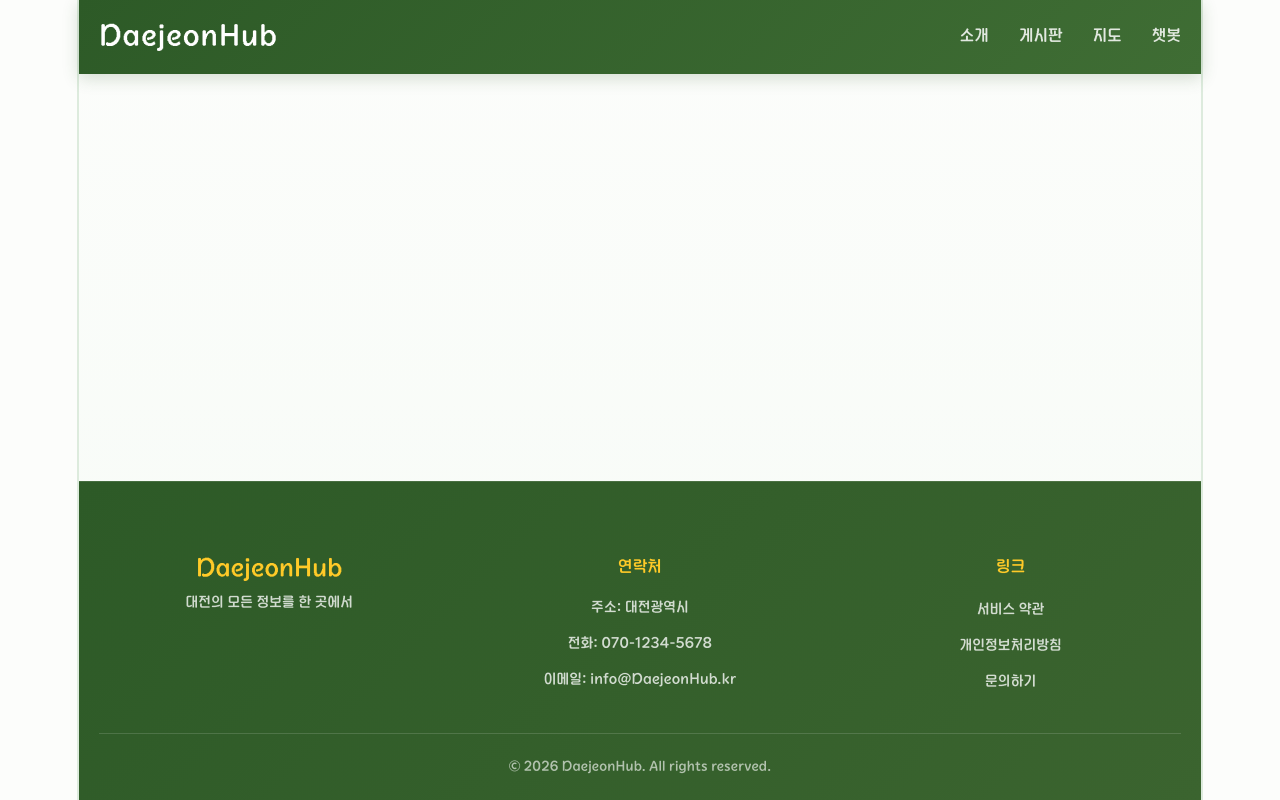
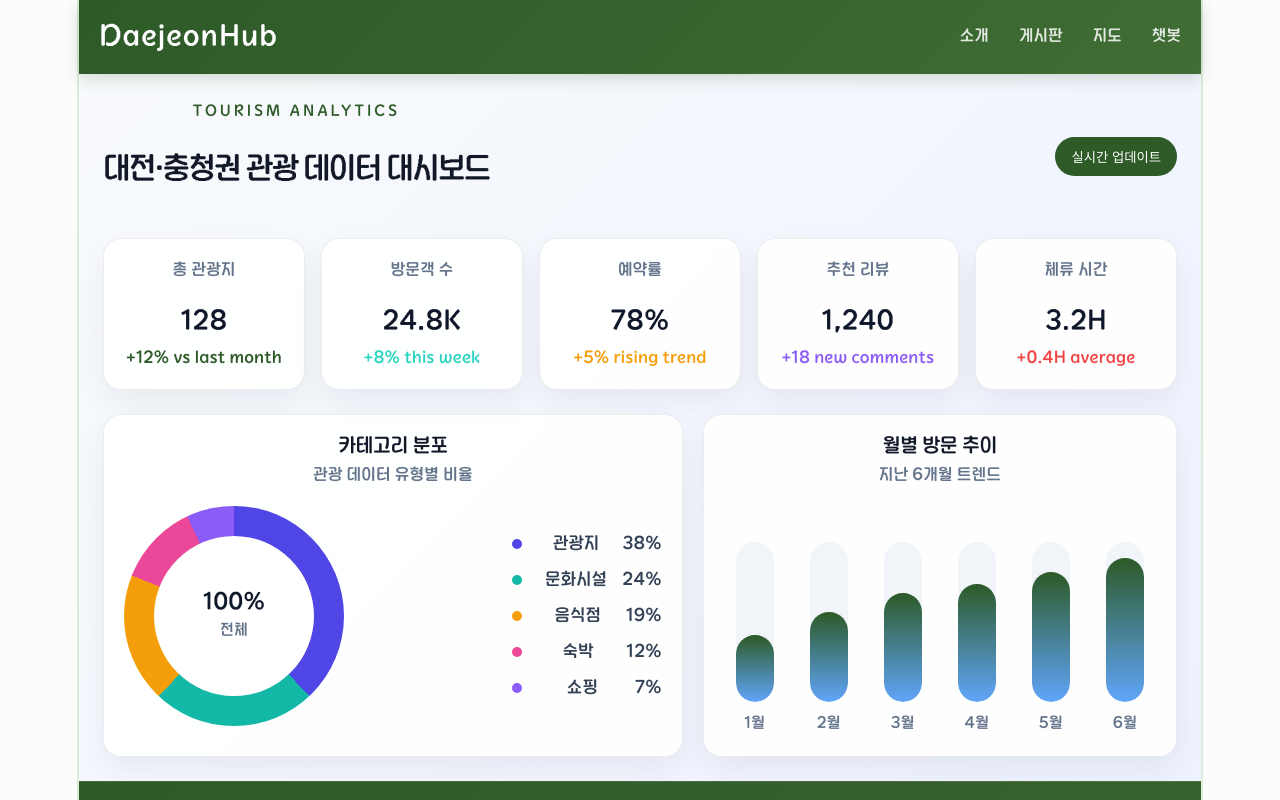
Before and after one commit to dang0321/Daejeonhub, a Vue app: page /dashboard in a window 1280 px wide. Shown: the top 800 px of the page. Built offline with nearby package versions, Linux system fonts and the light colour scheme; no server answers.

Commit message:
데이터 대시보드 페이지 추가

```diff
--- a/src/components/common/Sidebar.vue
+++ b/src/components/common/Sidebar.vue
@@ -3,7 +3,8 @@ const menuItems = [
   { name: 'Home', path: '/' },
   { name: 'Board', path: '/board' },
   { name: 'Map', path: '/map' },
-  { name: 'Chat', path: '/chat' }
+  { name: 'Chat', path: '/chat' },
+  { name: 'Dashboard', path: '/dashboard' }
 ]
 </script>
 
--- a/src/router/index.js
+++ b/src/router/index.js
@@ -6,6 +6,7 @@ import BoardView from '../views/BoardView.vue'
 import MapView from '../views/MapView.vue'
 import ChatView from '../views/ChatView.vue'
 import RegionView from '../views/RegionView.vue'
+import DashboardView from '../views/DashboardView.vue'
 
 const routes = [
   {
@@ -29,6 +30,11 @@ const routes = [
     component: ChatView
   },
   {
+    path: '/dashboard',
+    name: 'Dashboard',
+    component: DashboardView
+  },
+  {
     path: '/region/:regionName',
     name: 'Region',
     component: RegionView
--- /dev/null
+++ b/src/views/DashboardView.vue
@@ -0,0 +1,357 @@
+<script setup>
+import { computed } from 'vue'
+
+const stats = [
+  { title: '총 관광지', value: '128', change: '+12% vs last month', accent: 'var(--sub)' },
+  { title: '방문객 수', value: '24.8K', change: '+8% this week', accent: '#2dd4bf' },
+  { title: '예약률', value: '78%', change: '+5% rising trend', accent: '#f59e0b' },
+  { title: '추천 리뷰', value: '1,240', change: '+18 new comments', accent: '#8b5cf6' },
+  { title: '체류 시간', value: '3.2H', change: '+0.4H average', accent: '#ef4444' }
+]
+
+const categoryData = [
+  { name: '관광지', value: 38, color: '#4f46e5' },
+  { name: '문화시설', value: 24, color: '#14b8a6' },
+  { name: '음식점', value: 19, color: '#f59e0b' },
+  { name: '숙박', value: 12, color: '#ec4899' },
+  { name: '쇼핑', value: 7, color: '#8b5cf6' }
+]
+
+const monthlyData = [
+  { label: '1월', value: 42 },
+  { label: '2월', value: 56 },
+  { label: '3월', value: 68 },
+  { label: '4월', value: 74 },
+  { label: '5월', value: 81 },
+  { label: '6월', value: 90 }
+]
+
+const donutStyle = computed(() => {
+  const total = categoryData.reduce((sum, item) => sum + item.value, 0)
+  let start = 0
+  const segments = categoryData.map((item) => {
+    const angle = (item.value / total) * 360
+    const end = start + angle
+    const segment = `${item.color} ${start}deg ${end}deg`
+    start = end
+    return segment
+  })
+
+  return {
+    background: `conic-gradient(${segments.join(', ')})`
+  }
+})
+</script>
+
+<template>
+  <section class="dashboard-page">
+    <div class="page-header">
+      <div>
+        <p class="eyebrow">Tourism Analytics</p>
+        <h1>대전·충청권 관광 데이터 대시보드</h1>
+      </div>
+      <button class="refresh-btn">실시간 업데이트</button>
+    </div>
+
+    <div class="stats-grid">
+      <article v-for="stat in stats" :key="stat.title" class="stat-card">
+        <p class="stat-title">{{ stat.title }}</p>
+        <h3>{{ stat.value }}</h3>
+        <span :style="{ color: stat.accent }">{{ stat.change }}</span>
+      </article>
+    </div>
+
+    <div class="chart-grid">
+      <article class="chart-card donut-card">
+        <div class="card-header">
+          <h2>카테고리 분포</h2>
+          <p>관광 데이터 유형별 비율</p>
+        </div>
+
+        <div class="donut-wrap">
+          <div class="donut-chart" :style="donutStyle">
+            <div class="donut-center">
+              <strong>100%</strong>
+              <span>전체</span>
+            </div>
+          </div>
+
+          <ul class="legend-list">
+            <li v-for="item in categoryData" :key="item.name">
+              <span class="legend-color" :style="{ background: item.color }"></span>
+              <span>{{ item.name }}</span>
+              <strong>{{ item.value }}%</strong>
+            </li>
+          </ul>
+        </div>
+      </article>
+
+      <article class="chart-card bar-card">
+        <div class="card-header">
+          <h2>월별 방문 추이</h2>
+          <p>지난 6개월 트렌드</p>
+        </div>
+
+        <div class="bar-chart">
+          <div v-for="item in monthlyData" :key="item.label" class="bar-item">
+            <div class="bar-track">
+              <div class="bar-fill" :style="{ height: `${item.value}%` }"></div>
+            </div>
+            <span>{{ item.label }}</span>
+          </div>
+        </div>
+      </article>
+    </div>
+  </section>
+</template>
+
+<style scoped>
+.dashboard-page {
+  padding: 24px;
+  background: linear-gradient(135deg, #f8fafc 0%, #eef2ff 100%);
+  min-height: 100%;
+}
+
+.page-header {
+  display: flex;
+  justify-content: space-between;
+  align-items: center;
+  margin-bottom: 24px;
+  gap: 16px;
+}
+
+.eyebrow {
+  font-size: 0.82rem;
+  font-weight: 700;
+  letter-spacing: 0.2em;
+  text-transform: uppercase;
+  color: var(--sub);
+  margin-bottom: 6px;
+}
+
+h1 {
+  font-size: 1.7rem;
+  color: #111827;
+}
+
+.refresh-btn {
+  border: none;
+  border-radius: 999px;
+  padding: 10px 16px;
+  background: var(--sub);
+  color: white;
+  cursor: pointer;
+  font-weight: 600;
+}
+
+.stats-grid {
+  display: grid;
+  grid-template-columns: repeat(5, minmax(0, 1fr));
+  gap: 16px;
+  margin-bottom: 24px;
+}
+
+.stat-card,
+.chart-card {
+  background: rgba(255, 255, 255, 0.9);
+  border: 1px solid rgba(15, 23, 42, 0.08);
+  border-radius: 18px;
+  box-shadow: 0 12px 30px rgba(15, 23, 42, 0.06);
+}
+
+.stat-card {
+  padding: 18px;
+}
+
+.stat-title {
+  font-size: 0.9rem;
+  color: #64748b;
+  margin-bottom: 8px;
+}
+
+.stat-card h3 {
+  font-size: 1.45rem;
+  margin-bottom: 8px;
+  color: #0f172a;
+}
+
+.stat-card span {
+  font-size: 0.9rem;
+  font-weight: 600;
+}
+
+.chart-grid {
+  display: grid;
+  grid-template-columns: 1.1fr 0.9fr;
+  gap: 20px;
+}
+
+.chart-card {
+  padding: 20px;
+}
+
+.card-header {
+  margin-bottom: 18px;
+}
+
+.card-header h2 {
+  font-size: 1.1rem;
+  color: #111827;
+  margin-bottom: 4px;
+}
+
+.card-header p {
+  font-size: 0.9rem;
+  color: #64748b;
+}
+
+.donut-wrap {
+  display: flex;
+  align-items: center;
+  justify-content: space-between;
+  gap: 20px;
+  flex-wrap: wrap;
+}
+
+.donut-chart {
+  width: 220px;
+  height: 220px;
+  border-radius: 50%;
+  display: grid;
+  place-items: center;
+  position: relative;
+  flex-shrink: 0;
+}
+
+.donut-chart::after {
+  content: '';
+  position: absolute;
+  inset: 30px;
+  border-radius: 50%;
+  background: white;
+}
+
+.donut-center {
+  position: relative;
+  z-index: 1;
+  text-align: center;
+}
+
+.donut-center strong {
+  display: block;
+  font-size: 1.25rem;
+  color: #0f172a;
+}
+
+.donut-center span {
+  font-size: 0.85rem;
+  color: #64748b;
+}
+
+.legend-list {
+  list-style: none;
+  padding: 0;
+  margin: 0;
+  display: flex;
+  flex-direction: column;
+  gap: 10px;
+  min-width: 150px;
+}
+
+.legend-list li {
+  display: flex;
+  align-items: center;
+  justify-content: space-between;
+  gap: 10px;
+  font-size: 0.95rem;
+  color: #334155;
+}
+
+.legend-color {
+  width: 10px;
+  height: 10px;
+  border-radius: 50%;
+  display: inline-block;
+  margin-right: 8px;
+}
+
+.bar-chart {
+  display: flex;
+  align-items: flex-end;
+  justify-content: space-between;
+  gap: 12px;
+  height: 220px;
+  padding-top: 10px;
+}
+
+.bar-item {
+  flex: 1;
+  display: flex;
+  flex-direction: column;
+  align-items: center;
+  gap: 8px;
+}
+
+.bar-track {
+  width: 100%;
+  max-width: 38px;
+  height: 160px;
+  background: #f1f5f9;
+  border-radius: 999px;
+  display: flex;
+  align-items: flex-end;
+  overflow: hidden;
+}
+
+.bar-fill {
+  width: 100%;
+  background: linear-gradient(180deg, var(--sub) 0%, #60a5fa 100%);
+  border-radius: 999px;
+  transition: height 0.3s ease;
+}
+
+.bar-item span {
+  font-size: 0.85rem;
+  color: #64748b;
+}
+
+@media (max-width: 1100px) {
+  .stats-grid {
+    grid-template-columns: repeat(3, minmax(0, 1fr));
+  }
+
+  .chart-grid {
+    grid-template-columns: 1fr;
+  }
+}
+
+@media (max-width: 720px) {
+  .dashboard-page {
+    padding: 16px;
+  }
+
+  .page-header {
+    flex-direction: column;
+    align-items: flex-start;
+  }
+
+  .stats-grid {
+    grid-template-columns: 1fr 1fr;
+  }
+
+  .donut-chart {
+    width: 180px;
+    height: 180px;
+  }
+}
+
+@media (max-width: 480px) {
+  .stats-grid {
+    grid-template-columns: 1fr;
+  }
+
+  .donut-wrap {
+    justify-content: center;
+  }
+}
+</style>
```
